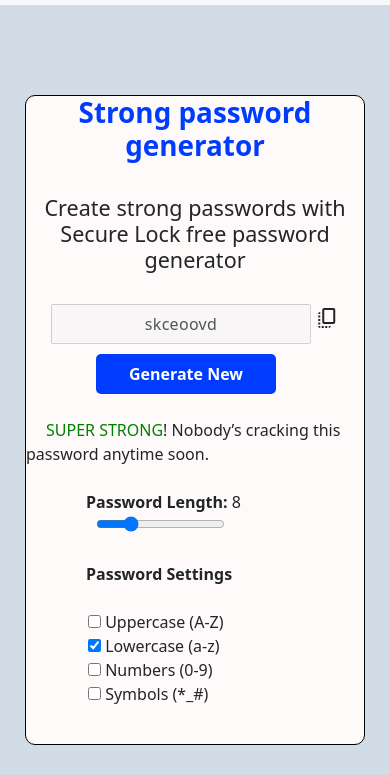
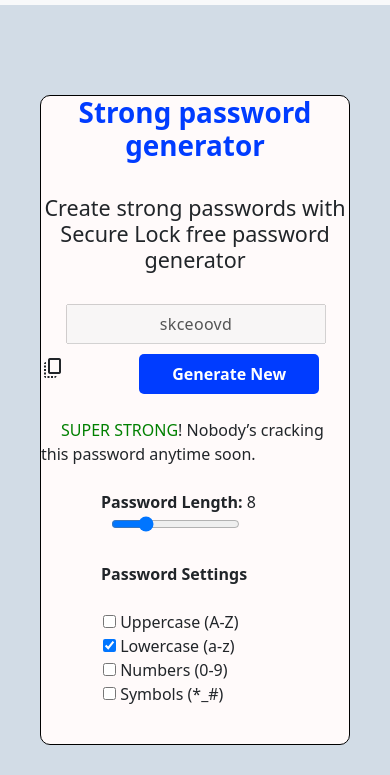
Before and after one commit to SAJUSAJADH/PasswordGenerator, a plain HTML site: page index.html in a window 390 px wide. Shown: the part 69-844 px from the top of the page. Drawn offline with nearby package versions, Linux system fonts and the light colour scheme.

Commit message:
Update index.css

```diff
--- a/index.css
+++ b/index.css
@@ -68,7 +68,7 @@ h4{
 }
 @media(max-width:992px){
     .generator{
-        width:340px;
+        width:310px;
         height:650px;
     }
     .btns{
```
